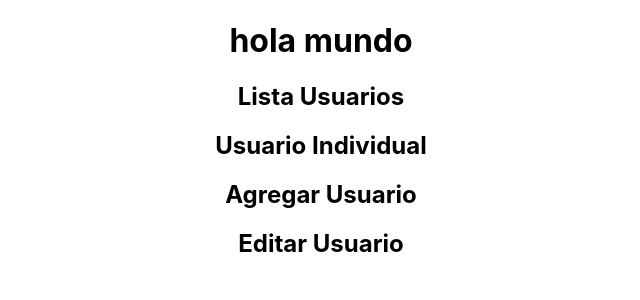
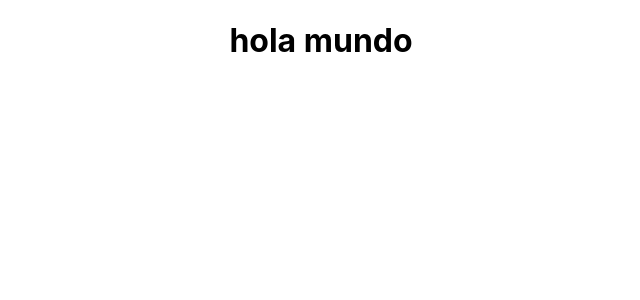
Before and after one commit to camilorendon/crud_mern_stack, a React (Create React App) app in the folder cliente/: page / in a window 1280 px wide. Shown: the top 300 px of the page, without its empty margins (319-959 px from the left). Built offline with nearby package versions, Linux system fonts and the light colour scheme.

Commit message:
Revert "feat: components"
This reverts commit 98e32ac670b397175931f4160d05b8c0162a4340.

```diff
--- a/cliente/src/App.js
+++ b/cliente/src/App.js
@@ -1,16 +1,10 @@
 import logo from './logo.svg';
 import './App.css';
-import ListUsers from './components/ListUsers';
-import AddUser from './components/AddUsers';
-import EditUser from './components/EditUser';
 
 function App() {
   return (
     <div className="App">
       <h1>hola mundo</h1>
-      <ListUsers />
-      <AddUser />
-      <EditUser />
     </div>
   );
 }
--- a/cliente/src/components/AddUsers.js
+++ /dev/null
@@ -1,9 +0,0 @@
-import react from 'react'
-function AddUser() {
-    return (
-        <div>
-            <h2>Agregar Usuario</h2>
-        </div>
-    )
-}
-export default AddUser
--- a/cliente/src/components/EditUser.js
+++ /dev/null
@@ -1,9 +0,0 @@
-import react from 'react'
-function EditUser() {
-    return (
-        <div>
-            <h2>Editar Usuario</h2>
-        </div>
-    )
-}
-export default EditUser
--- a/cliente/src/components/ListUsers.js
+++ /dev/null
@@ -1,12 +0,0 @@
-import react from 'react'
-import UserUnique from './UserUnique'
-
-function ListUsers() {
-    return (
-        <div>
-            <h2>Lista Usuarios</h2>
-            <UserUnique />
-        </div>
-    )
-}
-export default ListUsers
--- a/cliente/src/components/UserUnique.js
+++ /dev/null
@@ -1,9 +0,0 @@
-import react from 'react'
-function UserUnique() {
-    return (
-        <div>
-            <h2>Usuario Individual</h2>
-        </div>
-    )
-}
-export default UserUnique
```
